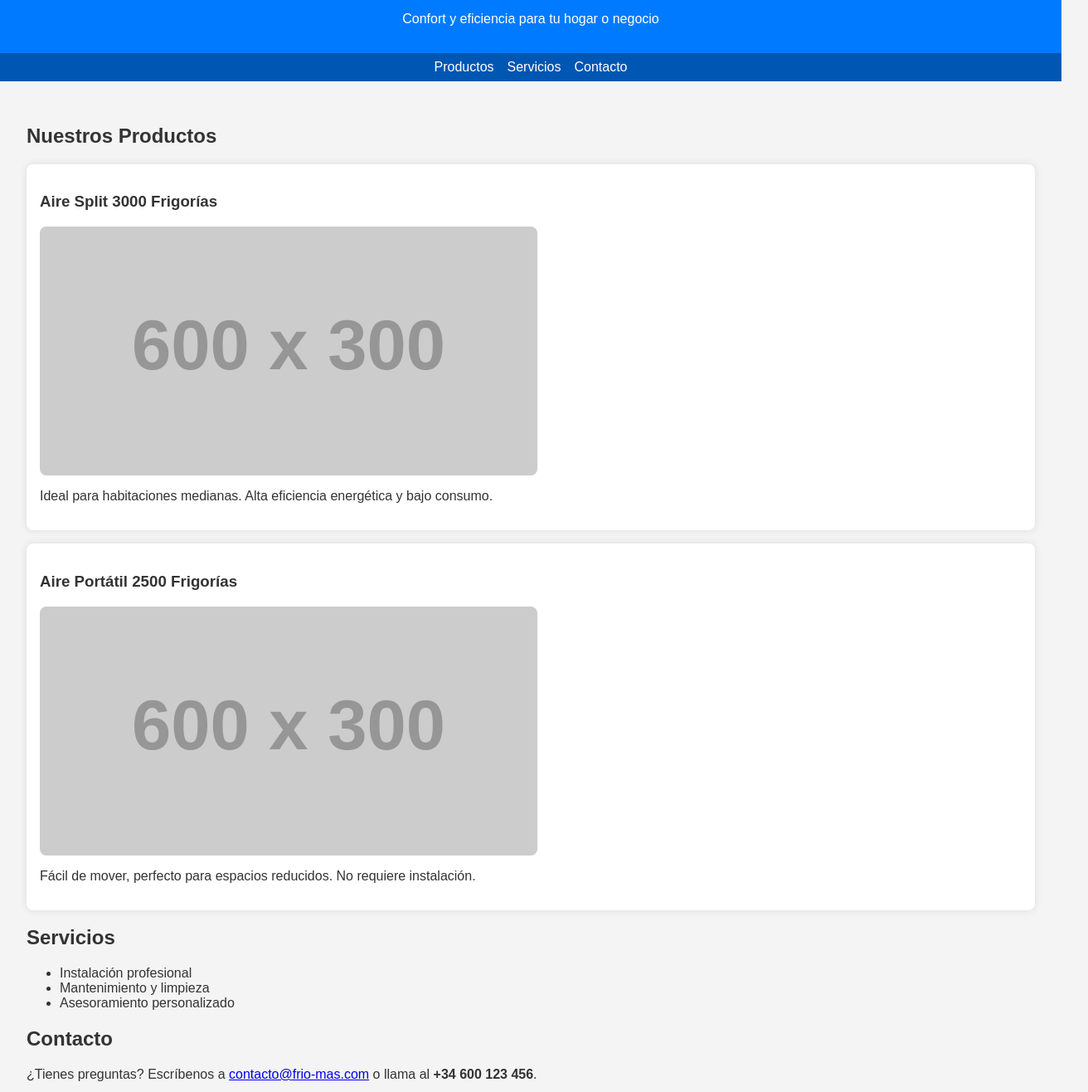
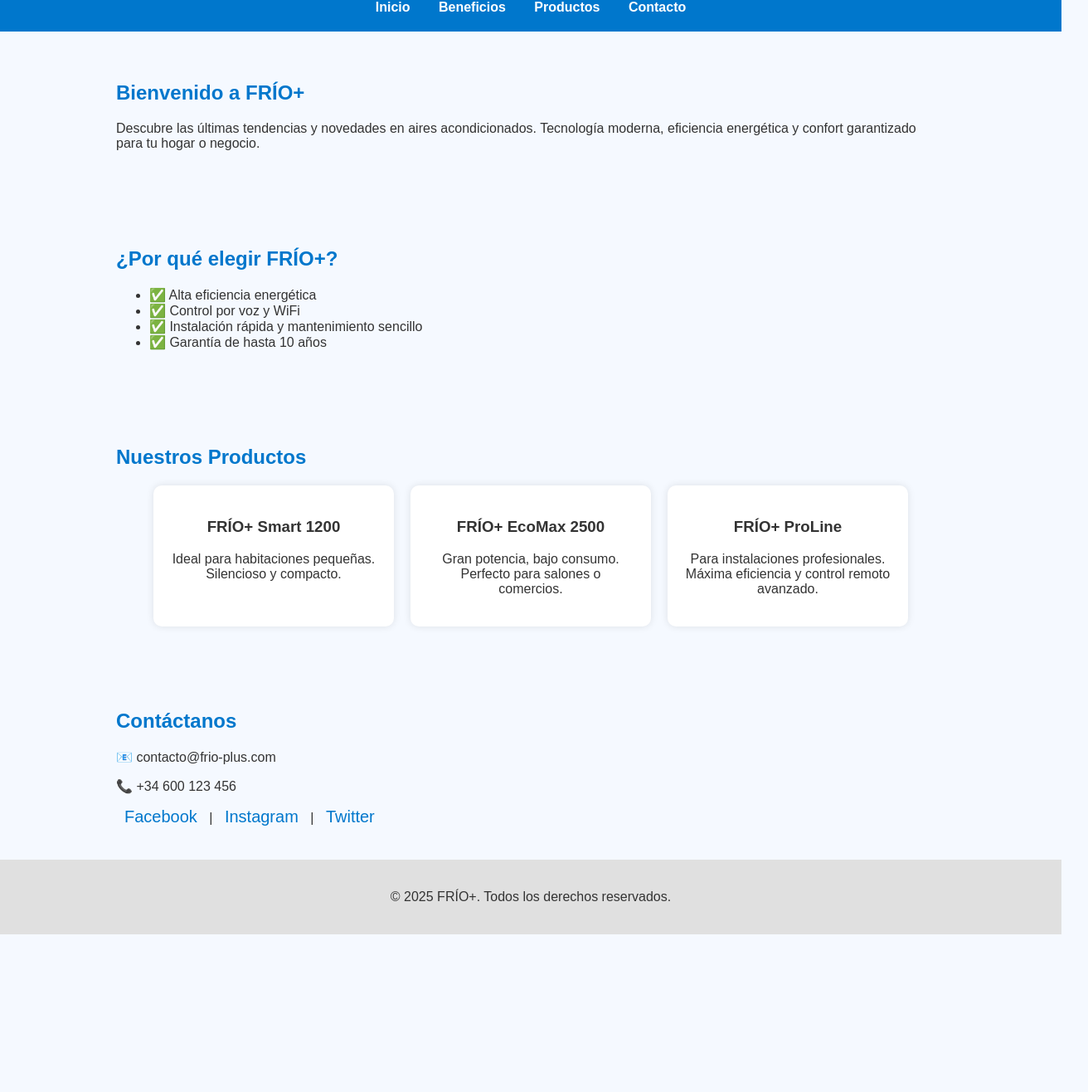
Before and after one commit to joseantonio51103/Ingenier-a-del-Fr-o-An-lisis-y-Tendencias-en-Aire-Acondicionado, a plain HTML site: page index.html in a window 1280 px wide. Shown: the part 100-1416 px from the top of the page at 83% size, 1312 px wide, since content can reach past the window. After the commit the page ends 1226 px from the top, so only its background shows below. Drawn offline with Linux system fonts and the light colour scheme; placeholder pictures from the web are drawn by us.

Commit message:
Update index.html

```diff
--- a/index.html
+++ b/index.html
@@ -1,101 +1,128 @@
-12:31 30/06/2025<!DOCTYPE html>
+<!DOCTYPE html>
 <html lang="es">
 <head>
-  <meta charset="UTF-8">
-  <meta name="viewport" content="width=device-width, initial-scale=1.0">
-  <title>Aires Acondicionados FRÍO+</title>
+  <meta charset="UTF-8" />
+  <meta name="viewport" content="width=device-width, initial-scale=1.0" />
+  <title>FRÍO+ – Aires Acondicionados</title>
   <style>
     body {
       font-family: Arial, sans-serif;
       margin: 0;
-      padding: 0;
-      background: #f4f4f4;
+      background: #f5f9ff;
       color: #333;
     }
     header {
-      background: #007BFF;
+      background: #0077cc;
       color: white;
-      padding: 1rem 2rem;
+      padding: 20px 40px;
       text-align: center;
     }
-    nav {
-      background: #0056b3;
-      color: white;
-      display: flex;
-      justify-content: center;
-      gap: 1rem;
-      padding: 0.5rem;
-    }
     nav a {
+      margin: 0 15px;
       color: white;
       text-decoration: none;
+      font-weight: bold;
     }
-    main {
-      padding: 2rem;
+    section {
+      padding: 40px 20px;
+      max-width: 1000px;
+      margin: auto;
+    }
+    h1, h2 {
+      color: #0077cc;
+    }
+    .productos {
+      display: flex;
+      flex-wrap: wrap;
+      gap: 20px;
+      justify-content: center;
     }
     .producto {
       background: white;
-      border-radius: 8px;
+      padding: 20px;
+      border-radius: 10px;
       box-shadow: 0 0 10px rgba(0,0,0,0.1);
-      padding: 1rem;
-      margin-bottom: 1rem;
-    }
-    .producto img {
-      max-width: 100%;
-      border-radius: 8px;
+      width: 250px;
+      text-align: center;
     }
     footer {
-      background: #222;
-      color: white;
+      background: #e0e0e0;
+      padding: 20px;
       text-align: center;
-      padding: 1rem;
-      position: relative;
-      bottom: 0;
-      width: 100%;
+    }
+    .social a {
+      margin: 0 10px;
+      color: #0077cc;
+      text-decoration: none;
+      font-size: 20px;
+    }
+    @media (max-width: 600px) {
+      .productos {
+        flex-direction: column;
+        align-items: center;
+      }
     }
   </style>
 </head>
 <body>
+
   <header>
-    <h1>Aires Acondicionados FRÍO+</h1>
-    <p>Confort y eficiencia para tu hogar o negocio</p>
-  </header>
+    <h1>FRÍO+ – Aire Acondicionado Inteligente</h1>
     <nav>
+      <a href="#inicio">Inicio</a>
+      <a href="#beneficios">Beneficios</a>
       <a href="#productos">Productos</a>
-    <a href="#servicios">Servicios</a>
       <a href="#contacto">Contacto</a>
     </nav>
-  <main>
+  </header>
+
+  <section id="inicio">
+    <h2>Bienvenido a FRÍO+</h2>
+    <p>Descubre las últimas tendencias y novedades en aires acondicionados. Tecnología moderna, eficiencia energética y confort garantizado para tu hogar o negocio.</p>
+  </section>
+
+  <section id="beneficios">
+    <h2>¿Por qué elegir FRÍO+?</h2>
+    <ul>
+      <li>✅ Alta eficiencia energética</li>
+      <li>✅ Control por voz y WiFi</li>
+      <li>✅ Instalación rápida y mantenimiento sencillo</li>
+      <li>✅ Garantía de hasta 10 años</li>
+    </ul>
+  </section>
+
   <section id="productos">
     <h2>Nuestros Productos</h2>
+    <div class="productos">
       <div class="producto">
-        <h3>Aire Split 3000 Frigorías</h3>
-        <img src="https://via.placeholder.com/600x300?text=Aire+Split" alt="Aire Split">
-        <p>Ideal para habitaciones medianas. Alta eficiencia energética y bajo consumo.</p>
+        <h3>FRÍO+ Smart 1200</h3>
+        <p>Ideal para habitaciones pequeñas. Silencioso y compacto.</p>
       </div>
       <div class="producto">
-        <h3>Aire Portátil 2500 Frigorías</h3>
-        <img src="https://via.placeholder.com/600x300?text=Aire+Port%C3%A1til" alt="Aire Portátil">
-        <p>Fácil de mover, perfecto para espacios reducidos. No requiere instalación.</p>
+        <h3>FRÍO+ EcoMax 2500</h3>
+        <p>Gran potencia, bajo consumo. Perfecto para salones o comercios.</p>
+      </div>
+      <div class="producto">
+        <h3>FRÍO+ ProLine</h3>
+        <p>Para instalaciones profesionales. Máxima eficiencia y control remoto avanzado.</p>
+      </div>
     </div>
   </section>
 
-    <section id="servicios">
-      <h2>Servicios</h2>
-      <ul>
-        <li>Instalación profesional</li>
-        <li>Mantenimiento y limpieza</li>
-        <li>Asesoramiento personalizado</li>
-      </ul>
+  <section id="contacto">
+    <h2>Contáctanos</h2>
+    <p>📧 contacto@frio-plus.com</p>
+    <p>📞 +34 600 123 456</p>
+    <div class="social">
+      <a href="#">Facebook</a> |
+      <a href="#">Instagram</a> |
+      <a href="#">Twitter</a>
+    </div>
   </section>
 
-    <section id="contacto">
-      <h2>Contacto</h2>
-      <p>¿Tienes preguntas? Escríbenos a <a href="mailto:contacto@frio-mas.com">contacto@frio-mas.com</a> o llama al <strong>+34 600 123 456</strong>.</p>
-    </section>
-  </main>
   <footer>
     <p>&copy; 2025 FRÍO+. Todos los derechos reservados.</p>
   </footer>
+
 </body>
 </html>
```
Lines whose indentation alone changed are shown as unchanged.
